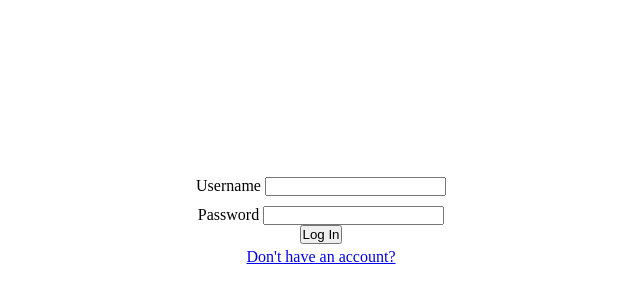
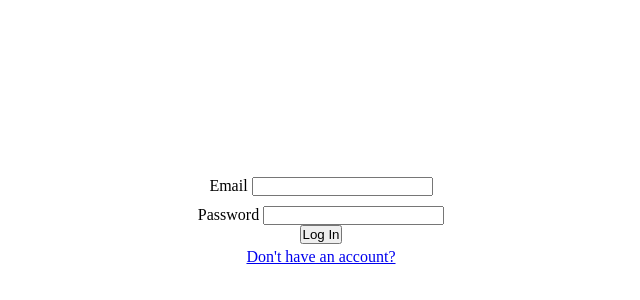
Before and after one commit to MiniwaMio/WebApp2.0Project-TSM, a website: page Di-SmartChair_WebApi/views/index.html in a window 1280 px wide. Shown: the part 108-408 px from the top of the page, 319-959 px from the left. Drawn offline with Linux system fonts and the light colour scheme.

Commit message:
Changes to the index js and index html
changed the ajax data and the html for user to login through email and password

```diff
--- a/Di-SmartChair_WebApi/views/index.html
+++ b/Di-SmartChair_WebApi/views/index.html
@@ -10,8 +10,8 @@
 <body>
     <article class="login">
         <form class="loginform" onsubmit="return login();">
-            <label for="username">Username</label>
-            <input type="text" name="username" id="username">
+            <label for="username">Email</label>
+            <input type="text" name="email" id="email">
             <br>
             <label for="password">Password</label>
             <input type="password" name="password" id="password">
--- a/Di-SmartChair_WebApi/views/js/index.js
+++ b/Di-SmartChair_WebApi/views/js/index.js
@@ -6,7 +6,7 @@ $(document).ready(function(){
 
 function login() {
     var credentials = {
-        username: $("#username").val(),
+        email: $("#email").val(),
         password: $("#password").val()
     }
     $.ajax({
```
